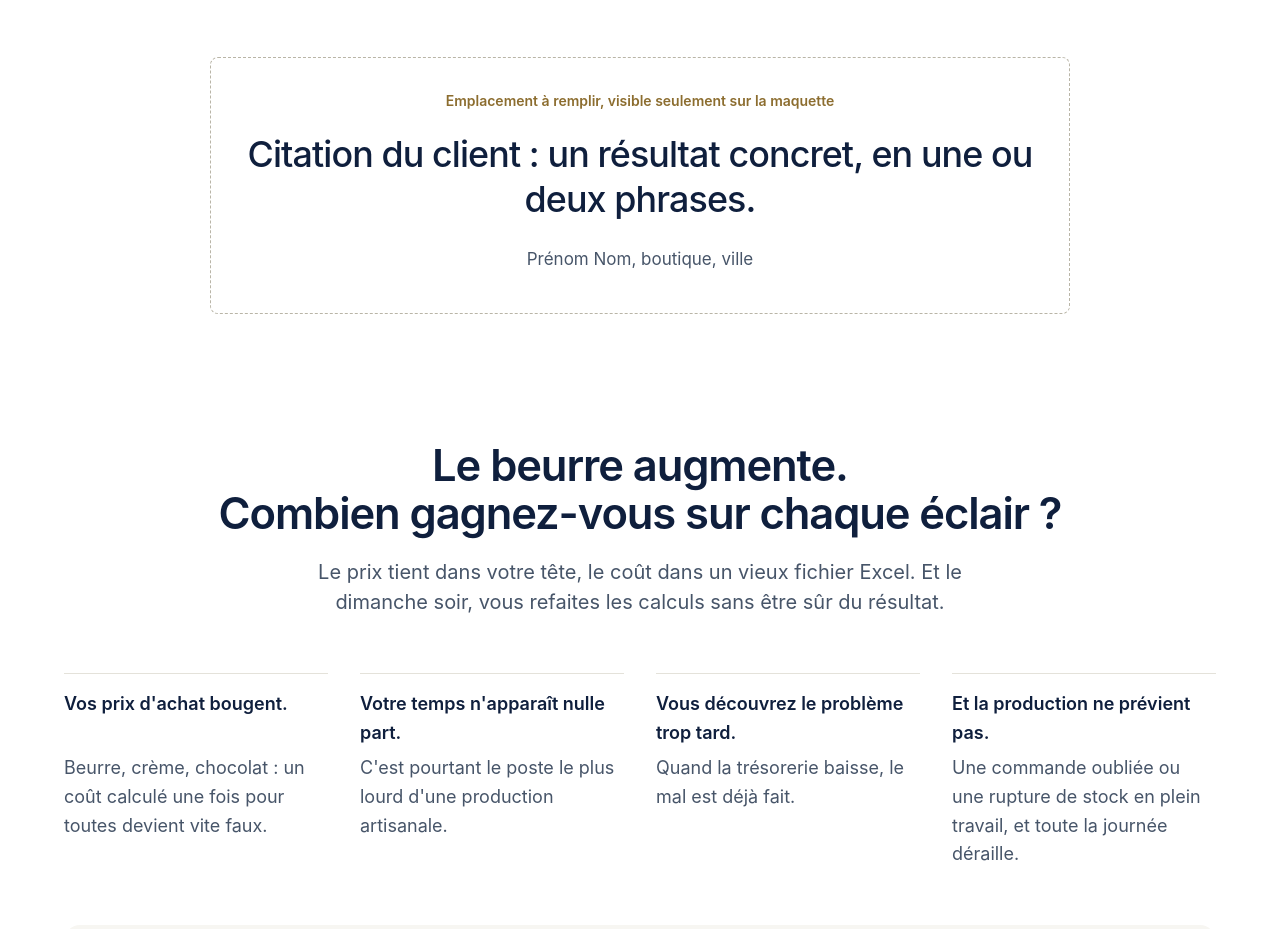
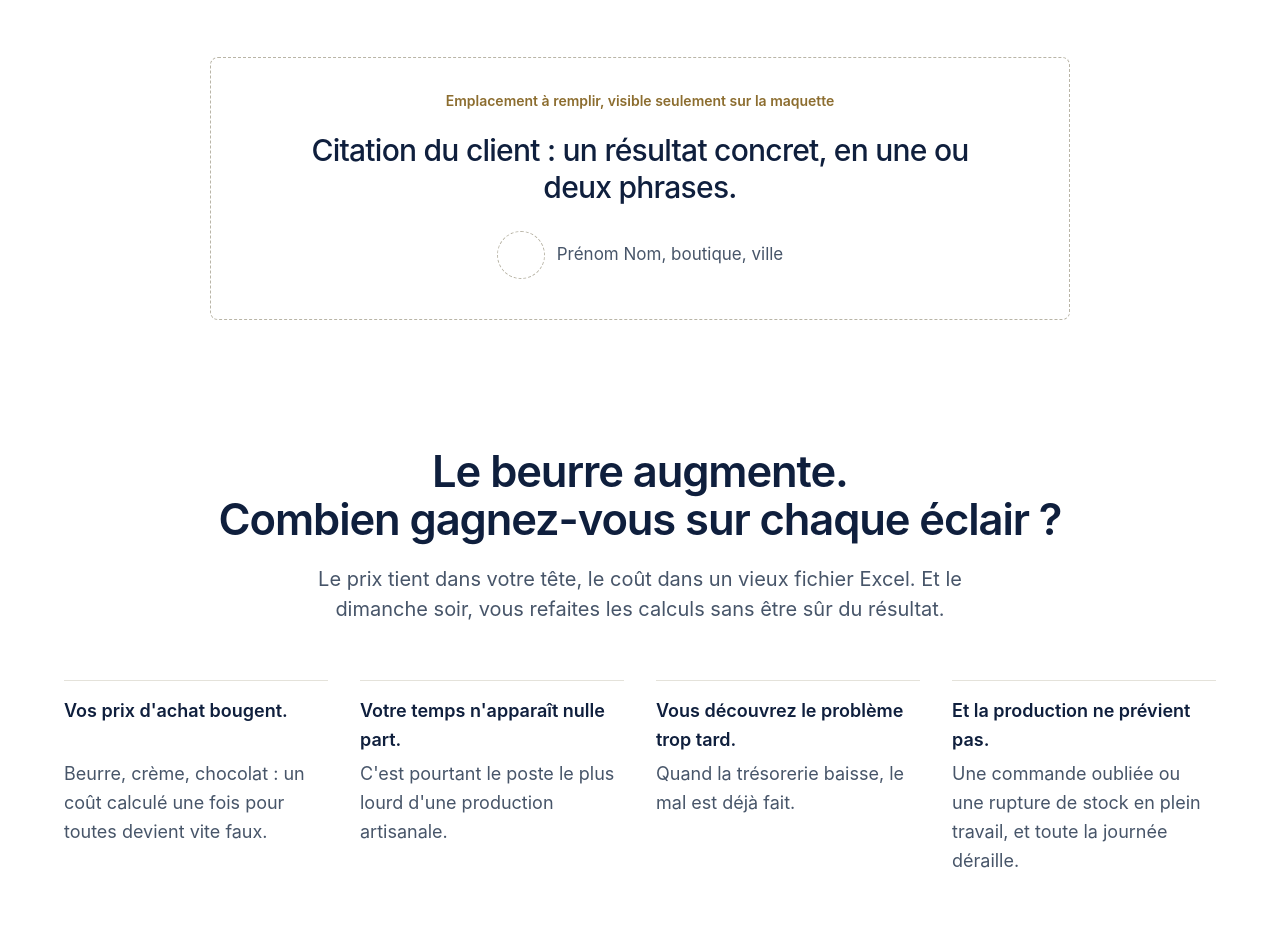
Before and after one commit to hubertledorven/knead-landing, an Astro site: page /maquette in a window 1280 px wide. Shown: the part 1200-2129 px from the top of the page. Built offline with nearby package versions, Linux system fonts and the light colour scheme; Astro itself is replaced by a stand-in of ours.

Commit message:
Preuve rapide : photo optionnelle et citation réduite
La photo de l'auteur s'affiche en rond à côté de son nom si elle est
fournie. La citation passe de 36 à 30 px au maximum.

Co-Authored-By: Claude Opus 5.5 <noreply@anthropic.com>

```diff
--- a/src/components/Proof.astro
+++ b/src/components/Proof.astro
@@ -1,4 +1,5 @@
 ---
+import { Image } from 'astro:assets';
 import { temoignages } from '../data/temoignages';
 
 interface Props {
@@ -12,7 +13,10 @@ const t = temoignages.find((x) => x.enAvant) ?? temoignages[0];
   <section class="proof">
     <figure class="wrap">
       <blockquote>« {t.citation} »</blockquote>
-      <figcaption><strong>{t.nom}</strong>, {t.boutique}{t.ville ? `, ${t.ville}` : ''}</figcaption>
+      <figcaption>
+        {t.photo && <Image src={t.photo} alt="" width={48} height={48} widths={[48, 96]} sizes="48px" format="webp" />}
+        <span><strong>{t.nom}</strong>, {t.boutique}{t.ville ? `, ${t.ville}` : ''}</span>
+      </figcaption>
     </figure>
   </section>
 ) : apercu && (
@@ -21,7 +25,7 @@ const t = temoignages.find((x) => x.enAvant) ?? temoignages[0];
       <div class="slot">
         <span class="tag">Emplacement à remplir, visible seulement sur la maquette</span>
         <p class="slot-quote">Citation du client&nbsp;: un résultat concret, en une ou deux phrases.</p>
-        <p class="slot-who">Prénom Nom, boutique, ville</p>
+        <p class="slot-who"><span class="slot-photo" aria-hidden="true"></span>Prénom Nom, boutique, ville</p>
       </div>
     </div>
   </section>
@@ -30,9 +34,11 @@ const t = temoignages.find((x) => x.enAvant) ?? temoignages[0];
 <style>
   .proof { padding-block: 88px; text-align: center; }
   figure, .slot { max-width: 860px; margin-inline: auto; }
-  blockquote, .slot-quote { font-family: var(--title); font-size: clamp(1.625rem, 2.8vw, 2.25rem); font-weight: 500; letter-spacing: var(--title-track); line-height: 1.25; color: var(--navy); }
-  figcaption, .slot-who { margin-top: 24px; font-size: 1.0625rem; color: var(--ink-2); }
+  blockquote, .slot-quote { font-family: var(--title); font-size: clamp(1.5rem, 2.4vw, 1.875rem); font-weight: 500; letter-spacing: var(--title-track); line-height: 1.25; color: var(--navy); }
+  figcaption, .slot-who { display: flex; justify-content: center; align-items: center; gap: 12px; margin-top: 24px; font-size: 1.0625rem; color: var(--ink-2); }
   figcaption strong { color: var(--navy); font-weight: 600; }
+  figcaption img, .slot-photo { flex: none; width: 48px; height: 48px; border-radius: 50%; object-fit: cover; }
+  .slot-photo { border: 1.5px dashed #B9B5A7; }
   .slot { padding: 32px 24px 40px; border: 1.5px dashed #B9B5A7; border-radius: var(--radius); }
   .tag { display: block; margin-bottom: 20px; font-size: .875rem; font-weight: 600; color: var(--gold-ink); }
   @media (max-width: 560px) { .proof { padding-block: 56px; } }
--- a/src/data/temoignages.ts
+++ b/src/data/temoignages.ts
@@ -5,6 +5,8 @@ export interface Temoignage {
   nom: string;
   boutique: string;
   ville?: string;
+  /** Portrait importé depuis src/assets, facultatif. Affiché en rond à côté du nom. */
+  photo?: ImageMetadata;
   /** Citation affichée en grand sous le hero. */
   enAvant?: boolean;
 }
```
